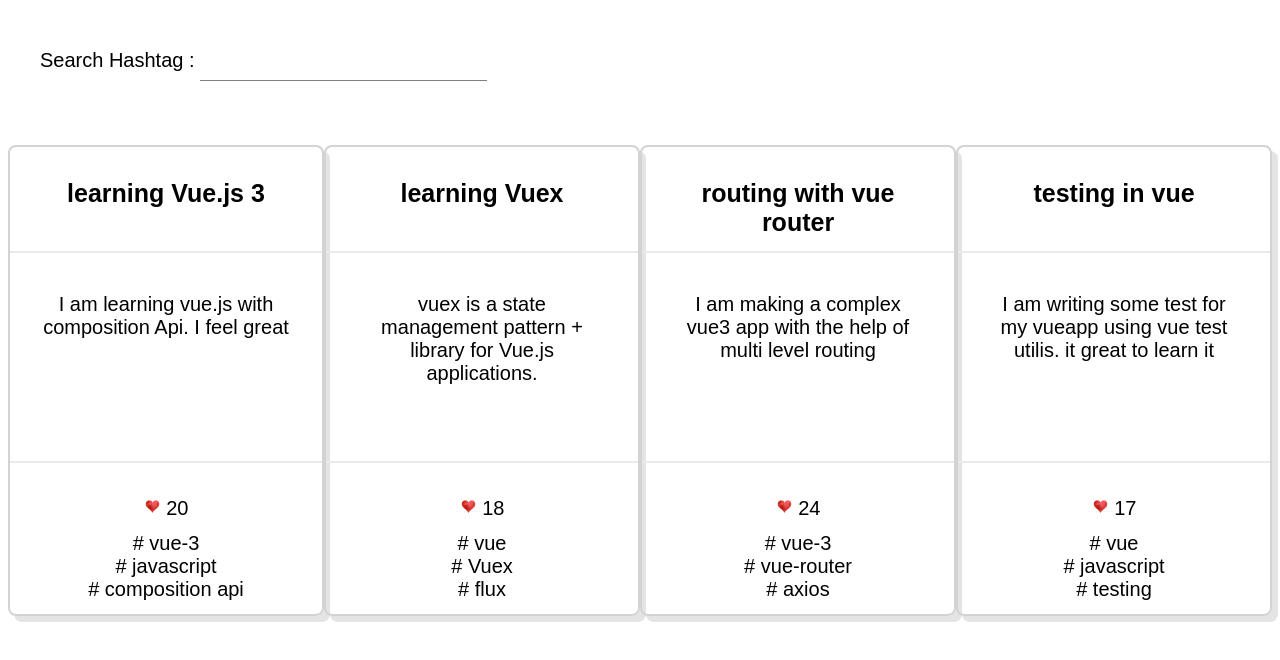
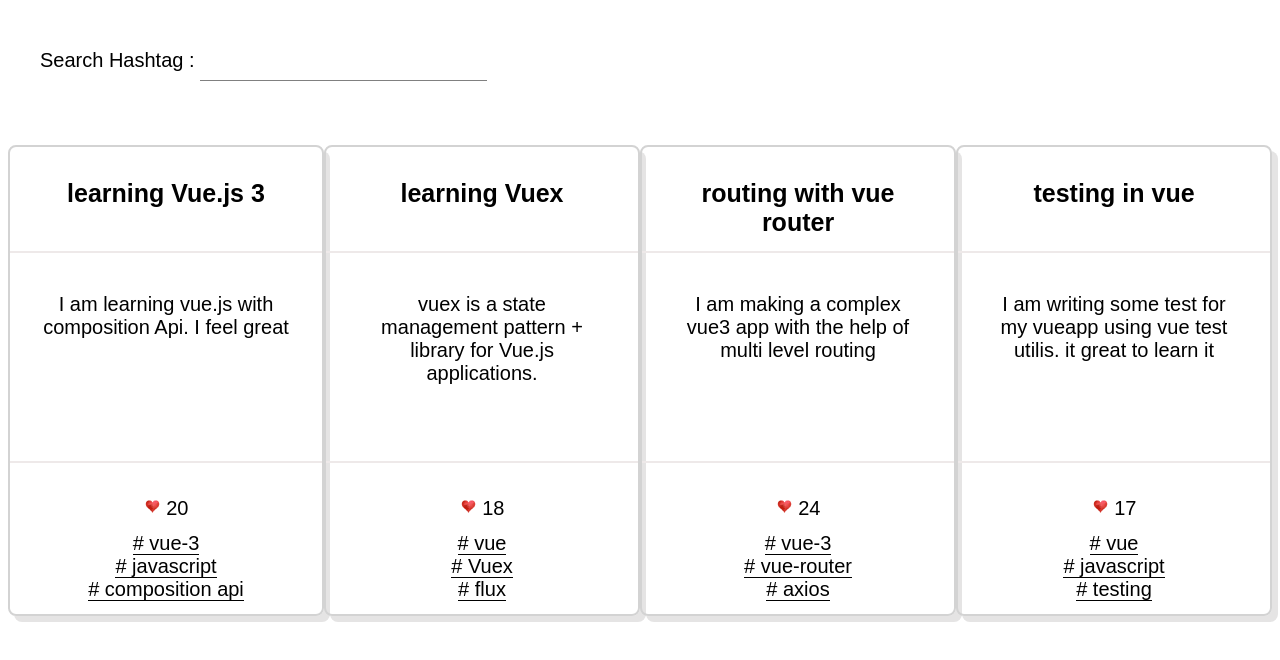
Before and after one commit to ShivanshSinghnnovative/microblog-application, a Vue app: page / in a window 1280 px wide. Shown: the top 660 px of the page. Built offline with nearby package versions, Linux system fonts and the light colour scheme.

Commit message:
step2updates

```diff
--- a/src/App.vue
+++ b/src/App.vue
@@ -1,10 +1,10 @@
 <template>
-    <hashtagSearch @searchHashtag="updateHashTagFilter">
+    <searchHastag @searchHashtag="updateHashTagFilter">
         <template v-slot:search>
             Search Hashtag :
-            <input type="text" v-model="searchHashtag">
+            <input type="text" v-model="searchBar">
         </template>
-    </hashtagSearch>
+    </searchHastag>
     <div class="blogContainer">
         <cardDetails v-for="blog in filteredBlogs" :key="blog.id">
             <template v-slot:titles>
@@ -28,25 +28,25 @@
 
 <script setup>
 import cardDetails from './components/cardDetails.vue'
-import hashtagSearch from './components/searchHastag.vue'
+import searchHastag from './components/searchHastag.vue'
 import hastagLists from './components/hastagLists.vue'
 import blogsDatas from './assets/blogData.json'
 import { ref, computed } from 'vue'
 
 
 const blogData = ref(blogsDatas);
-const searchHashtag = ref('');
+const searchBar = ref('');
 
 const updateSearchHashtag = (topic) => {
-    searchHashtag.value = topic;
+    searchBar.value = topic;
 };
 
 const updateHashTagFilter = (hashtag) => {
-    searchHashtag.value = hashtag;
+    searchBar.value = hashtag;
 };
 
 const filteredBlogs = computed(() => {
-    const query = searchHashtag.value.trim().toLowerCase();
+    const query = searchBar.value.trim().toLowerCase();
 
     if (!query) {
         return blogData.value;
--- a/src/components/hastagLists.vue
+++ b/src/components/hastagLists.vue
@@ -1,6 +1,6 @@
 <template>
     <div class="topic" v-for="topic in blog.topics" :key="topic.id" @click="clickedTopic(topic)">
-        # {{ topic }}
+      <a>  # {{ topic }}</a>
     </div>
 </template>
 
@@ -18,3 +18,9 @@ const clickedTopic = (topic) => {
     emits('clickedTopic', topic);
 };
 </script>
+
+<style>
+a{
+    border-bottom: 1px solid black;
+}
+</style>
--- a/src/components/searchHastag.vue
+++ b/src/components/searchHastag.vue
@@ -7,11 +7,11 @@
 <script setup>
 import { ref, watch, defineEmits } from 'vue';
 
-const searchHashtag = ref('');
+const searchBar = ref('');
 
 const emit = defineEmits('searchHashtag');
 
 watch(() => {
-  emit('searchHashtag', searchHashtag.value);
+  emit('searchHashtag', searchBar.value);
 });
 </script>
```
